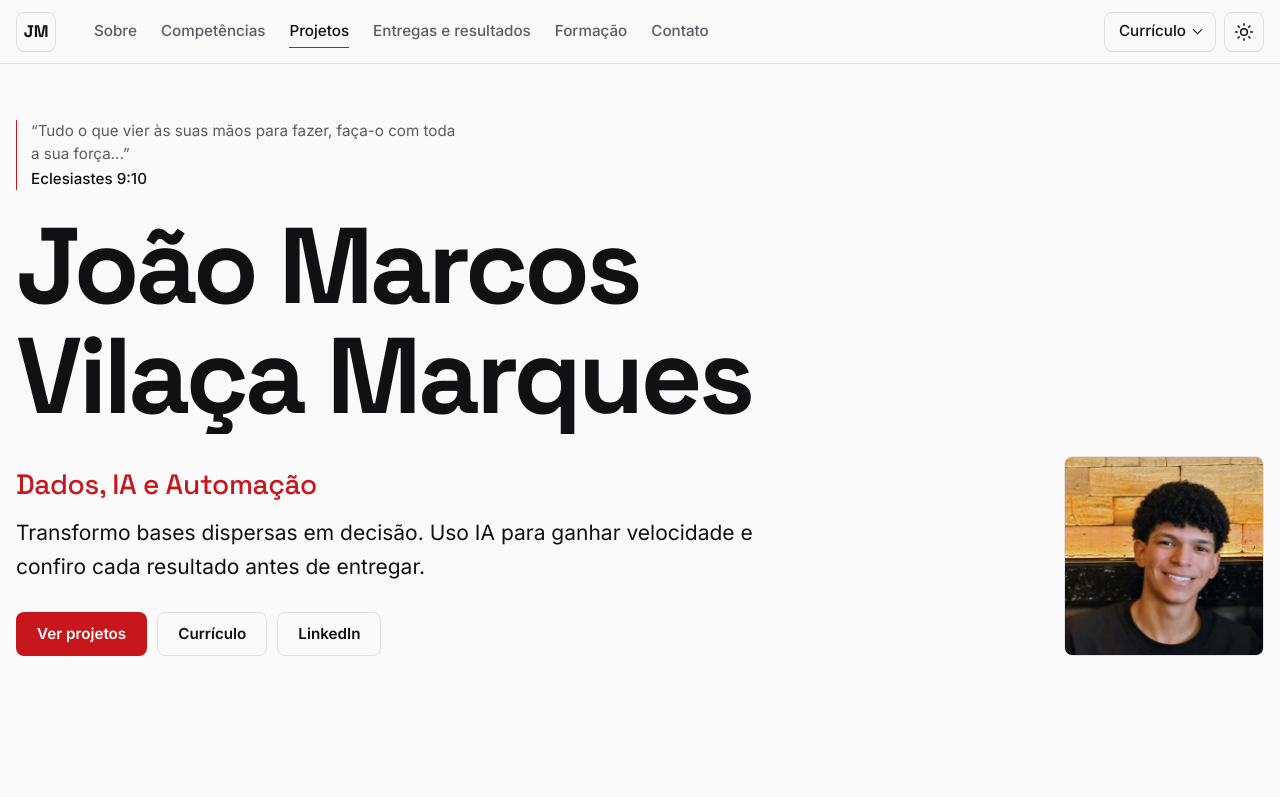
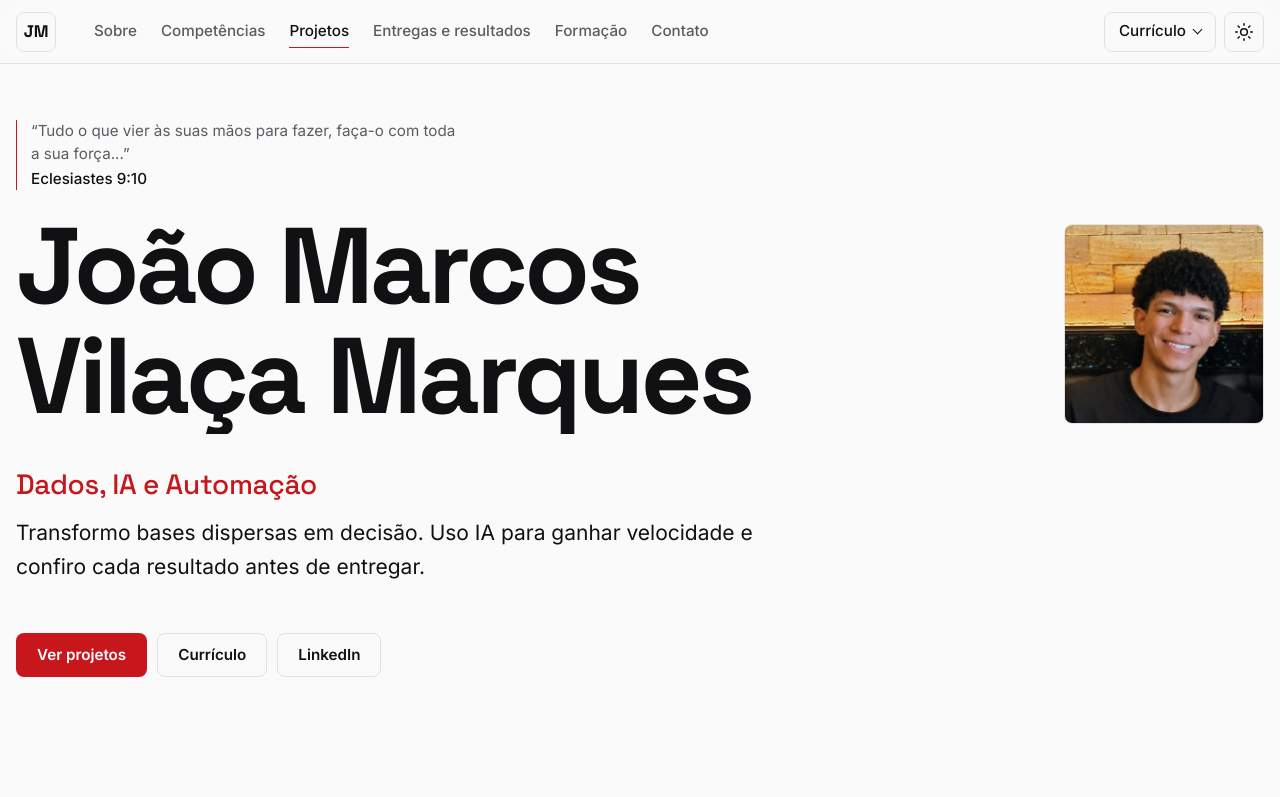
Before and after one commit to jmarcosvm/jmarcosvm.github.io, a plain HTML site: page index.html in a window 1280 px wide. Shown: the top 797 px of the page. Drawn offline with Linux system fonts and the light colour scheme.

Commit message:
fix: centraliza a foto do topo na altura do nome
Co-Authored-By: Claude Sonnet 5.5 <noreply@anthropic.com>

```diff
--- a/index.html
+++ b/index.html
@@ -77,9 +77,10 @@
     <div class="trace" aria-hidden="true"><div class="trace-fill intro" id="trace-fill"></div></div>
 
     <section class="hero" id="topo" aria-labelledby="nome">
-      <div class="wrap hero-grid">
+      <div class="wrap">
+        <p class="verse">“Tudo o que vier às suas mãos para fazer, faça-o com toda a sua força...” <cite>Eclesiastes 9:10</cite></p>
+        <div class="hero-grid">
         <div class="hero-text">
-          <p class="verse">“Tudo o que vier às suas mãos para fazer, faça-o com toda a sua força...” <cite>Eclesiastes 9:10</cite></p>
           <h1 id="nome" class="name">
             <span class="name-line"><span>João Marcos</span></span>
             <span class="name-line"><span>Vilaça Marques</span></span>
@@ -95,6 +96,7 @@
         <figure class="portrait">
           <img src="assets/joao.webp" width="400" height="400" alt="Retrato de João Marcos sorrindo, de camiseta preta, diante de uma parede de pedra clara.">
         </figure>
+        </div>
       </div>
     </section>
 
--- a/style.css
+++ b/style.css
@@ -200,7 +200,7 @@ a:hover { text-decoration-thickness: 2px; }
 
 /* ===== Hero ===== */
 .hero { padding: calc(var(--bar-h) + 56px) 0 72px; }
-.hero-grid { display: grid; gap: 36px; align-items: end; }
+.hero-grid { display: grid; gap: 36px; align-items: start; }
 .name {
   font-family: var(--font-title); font-weight: 700;
   font-size: clamp(2.2rem, 10.4vw, 7rem);
@@ -229,8 +229,12 @@ a:hover { text-decoration-thickness: 2px; }
 }
 
 @media (min-width: 760px) {
-  .hero-grid { grid-template-columns: 1fr auto; gap: 56px; }
-  .portrait { order: 2; }
+  .hero-grid { grid-template-columns: 1fr auto; column-gap: 56px; row-gap: 0; }
+  .hero-text { display: contents; }
+  .name { grid-column: 1; grid-row: 1; }
+  .role, .value, .actions { grid-column: 1; }
+  .actions { justify-self: start; }
+  .portrait { order: 0; grid-column: 2; grid-row: 1; align-self: center; }
   .portrait img { width: 200px; height: 200px; }
 }
 @media (min-width: 760px) and (max-width: 1199px) {
```
